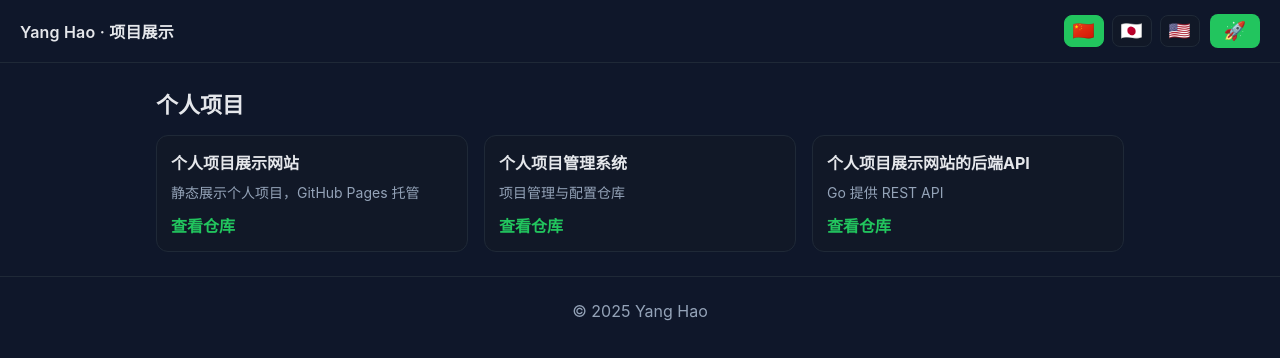
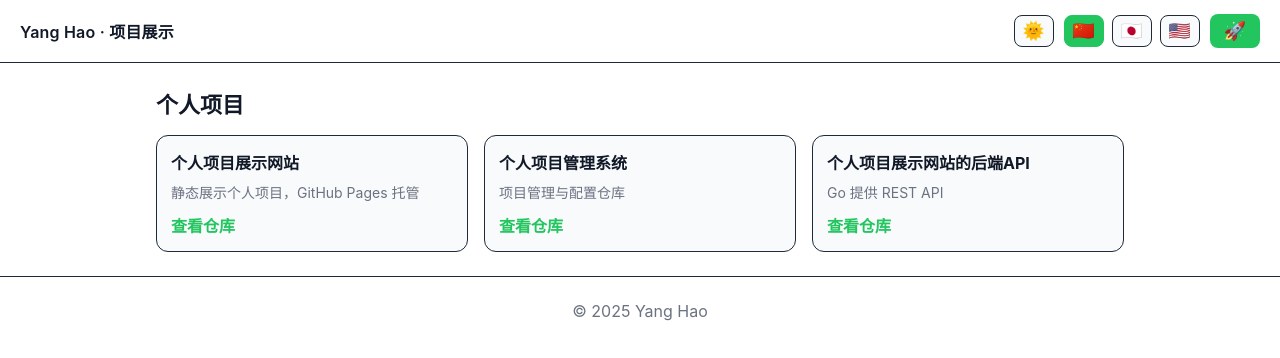
Before and after one commit to yanghao0075/yanghao0075.github.io, a plain HTML site: page index.html in a window 1280 px wide. Drawn offline with Linux system fonts and the light colour scheme; no server answers.

Commit message:
feat(主题): 添加深色/浅色主题切换功能
实现主题切换功能，包括：
- 添加主题切换按钮和样式
- 实现主题状态保存到localStorage
- 支持通过点击或键盘操作切换主题
- 初始化时应用用户上次选择的主题

```diff
--- a/index.html
+++ b/index.html
@@ -10,6 +10,9 @@
     <header class="topbar">
       <div id="brand" class="brand">Yang Hao · 项目展示</div>
       <nav class="nav">
+        <div id="theme-switch" class="theme-switch" role="group" aria-label="背景颜色切换">
+          <button class="theme-btn" id="theme-btn" type="button" aria-label="切换到深色" title="切换到深色"><span class="icon" aria-hidden="true">🌞</span></button>
+        </div>
         <div id="lang-switch" class="lang-switch" role="group" aria-label="语言切换">
           <button class="lang-btn" data-lang="zh" aria-label="中文" title="中文" type="button"><span class="flag" aria-hidden="true">🇨🇳</span></button>
           <button class="lang-btn" data-lang="ja" aria-label="日本語" title="日本語" type="button"><span class="flag" aria-hidden="true">🇯🇵</span></button>
--- a/main.js
+++ b/main.js
@@ -39,6 +39,8 @@ const pageTitleEl = document.getElementById('page-title');
 const footerEl = document.getElementById('footer-text');
 const goFrontendEl = document.getElementById('go-frontend');
 const langSwitchEl = document.getElementById('lang-switch');
+const themeSwitchEl = document.getElementById('theme-switch');
+const themeBtnEl = themeSwitchEl ? themeSwitchEl.querySelector('#theme-btn') : null;
 
 function applyI18n(lang) {
   const t = I18N[lang] || I18N.zh;
@@ -48,6 +50,39 @@ function applyI18n(lang) {
   goFrontendEl.setAttribute('aria-label', t.frontendBtn);
   goFrontendEl.title = t.frontendTitle;
   footerEl.textContent = t.footer;
+}
+
+function applyTheme(theme) {
+  document.documentElement.setAttribute('data-theme', theme);
+}
+
+function updateThemeButton(theme) {
+  if (!themeBtnEl) return;
+  const icon = themeBtnEl.querySelector('.icon');
+  if (!icon) return;
+  if (theme === 'dark') {
+    icon.textContent = '🌙';
+    themeBtnEl.setAttribute('aria-label', '切换到浅色');
+    themeBtnEl.title = '切换到浅色';
+  } else {
+    icon.textContent = '🌞';
+    themeBtnEl.setAttribute('aria-label', '切换到深色');
+    themeBtnEl.title = '切换到深色';
+  }
+}
+
+function initTheme() {
+  const saved = localStorage.getItem('theme') || 'light';
+  applyTheme(saved);
+  updateThemeButton(saved);
+}
+
+function onThemeToggle() {
+  const current = document.documentElement.getAttribute('data-theme') || 'light';
+  const next = current === 'dark' ? 'light' : 'dark';
+  localStorage.setItem('theme', next);
+  applyTheme(next);
+  updateThemeButton(next);
 }
 
 function renderProjects(list, lang) {
@@ -120,5 +155,21 @@ if (langSwitchEl) {
   console.warn('lang-switch element not found');
 }
 
+if (themeSwitchEl && themeBtnEl) {
+  themeSwitchEl.addEventListener('click', (e) => {
+    const btn = e.target.closest('.theme-btn');
+    if (!btn) return;
+    onThemeToggle();
+  });
+  themeSwitchEl.addEventListener('keydown', (e) => {
+    if ((e.key === 'Enter' || e.key === ' ') && e.target.classList.contains('theme-btn')) {
+      e.preventDefault();
+      onThemeToggle();
+    }
+  });
+} else {
+  console.warn('theme-switch element not found');
+}
+
 // 保险：等待 DOM 就绪后初始化（尽管脚本在末尾）
-document.addEventListener('DOMContentLoaded', initLang);
+document.addEventListener('DOMContentLoaded', () => { initTheme(); initLang(); });
--- a/style.css
+++ b/style.css
@@ -1,4 +1,14 @@
 :root {
+  /* 默认使用浅色背景 */
+  --bg: #ffffff;
+  --card: #f8fafc;
+  --text: #111827;
+  --muted: #6b7280;
+  --primary: #22c55e;
+}
+
+/* 深色主题覆盖变量 */
+:root[data-theme='dark'] {
   --bg: #0f172a;
   --card: #111827;
   --text: #e5e7eb;
@@ -19,6 +29,12 @@ html, body { margin: 0; padding: 0; background: var(--bg); color: var(--text); f
 .nav { display: flex; align-items: center; gap: 10px; }
 .nav select { display: none; }
 
+.theme-switch { display: flex; align-items: center; gap: 8px; }
+.theme-btn { background: var(--card); color: var(--text); border: 1px solid #1f2937; border-radius: 8px; width: 40px; height: 32px; display: inline-flex; align-items: center; justify-content: center; cursor: pointer; transition: transform 0.05s ease, background 0.2s ease; }
+.theme-btn .icon { font-size: 18px; line-height: 1; }
+.theme-btn:hover { transform: translateY(-1px); }
+.theme-btn.active { background: var(--primary); color: var(--bg); border-color: var(--primary); }
+
 .lang-switch { display: flex; align-items: center; gap: 8px; }
 .lang-btn { background: var(--card); color: var(--text); border: 1px solid #1f2937; border-radius: 8px; width: 40px; height: 32px; display: inline-flex; align-items: center; justify-content: center; cursor: pointer; transition: transform 0.05s ease, background 0.2s ease; }
 .lang-btn .flag { font-size: 18px; line-height: 1; }
```
